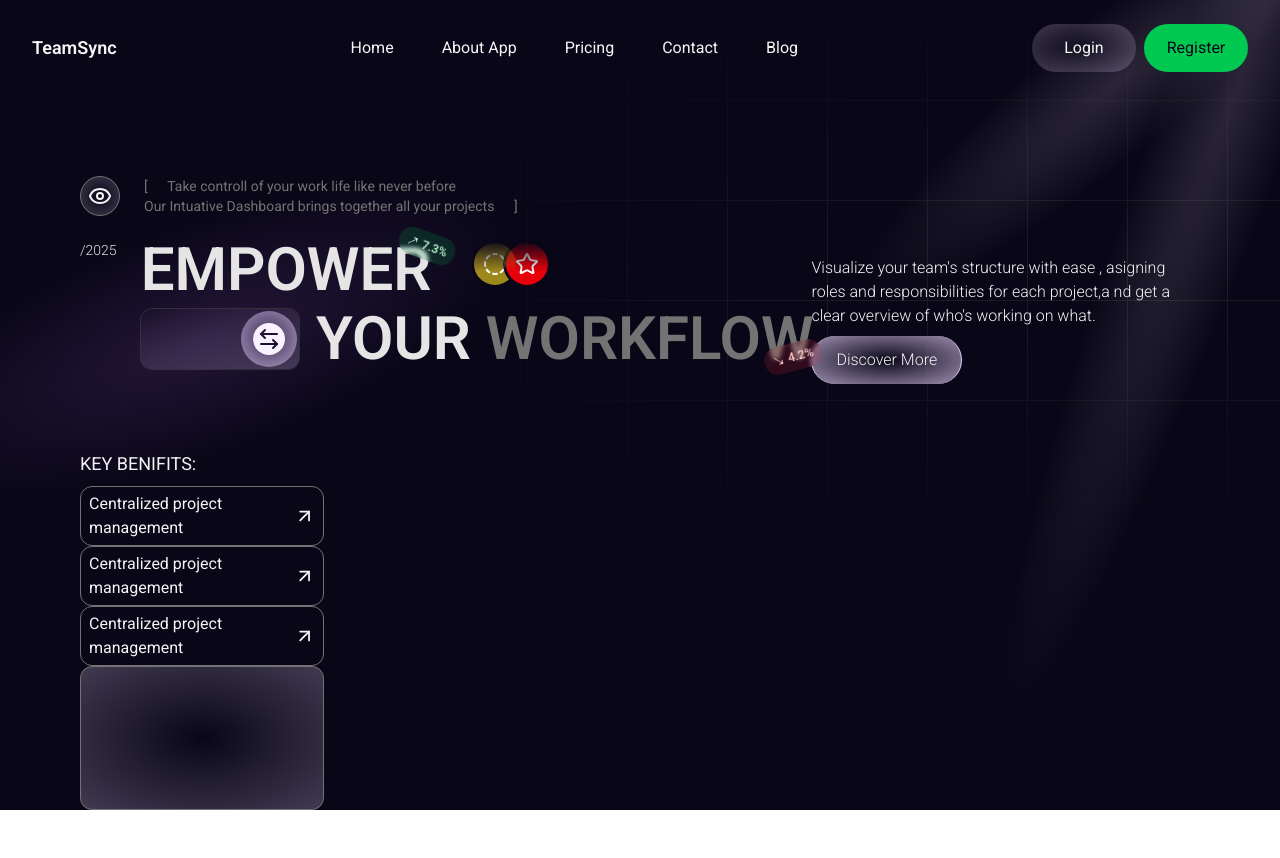
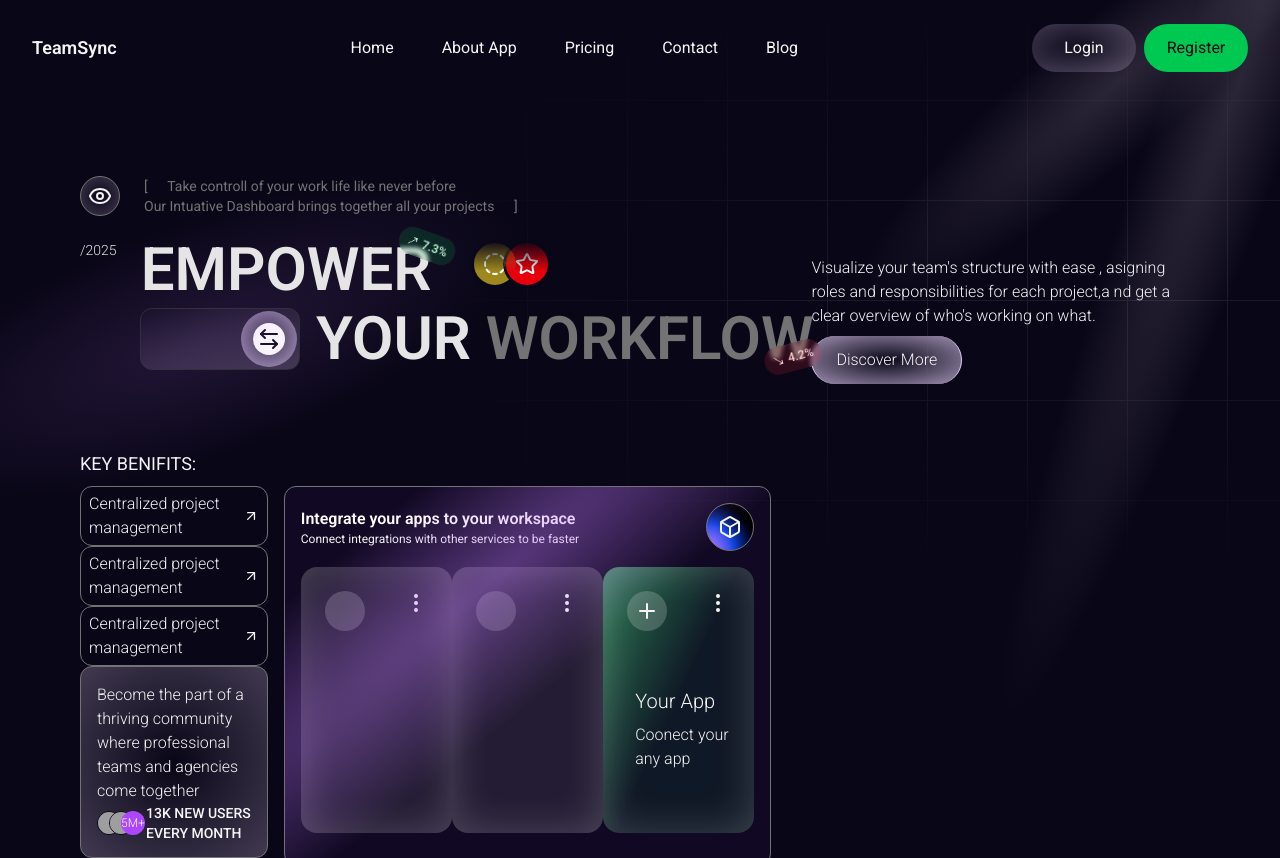
Before and after one commit to prasad-nikam/Heros, a React (Vite) app: page / in a window 1280 px wide. Before the commit the page ends 810 px from the top, so only its background shows below. Built offline with nearby package versions, Linux system fonts and the light colour scheme; grey boxes are pictures that could not be loaded.

Commit message:
TeamSync: Create Feature section layout

```diff
--- /dev/null
+++ b/src/components/ui/StackedItems.tsx
@@ -0,0 +1,53 @@
+import React from "react";
+import { cn } from "@/lib/utils";
+
+type StackedItemsProps = {
+  children: React.ReactNode;
+  size?: number; // px
+  overlap?: number; // px
+  max?: number;
+  className?: string;
+};
+
+export default function StackedItems({
+  children,
+  size = 24,
+  overlap = 12,
+  max,
+  className,
+}: StackedItemsProps) {
+  const items = React.Children.toArray(children);
+  const visibleItems = max ? items.slice(0, max) : items;
+  const extraCount = max && items.length > max ? items.length - max : 0;
+
+  return (
+    <div className={cn("flex", className)}>
+      {visibleItems.map((child, index) => (
+        <div
+          key={index}
+          className="flex items-center justify-center"
+          style={{
+            width: size,
+            height: size,
+            marginLeft: index === 0 ? 0 : -overlap,
+          }}
+        >
+          {child}
+        </div>
+      ))}
+
+      {extraCount > 0 && (
+        <div
+          className="flex items-center justify-center rounded-full bg-neutral-800 text-xs text-white"
+          style={{
+            width: size,
+            height: size,
+            marginLeft: -overlap,
+          }}
+        >
+          +{extraCount}
+        </div>
+      )}
+    </div>
+  );
+}
--- a/src/index.css
+++ b/src/index.css
@@ -4,3 +4,7 @@
 * {
   font-family: Roboto, sans-serif;
 }
+
+:root {
+  --color-green-400: 74 222 128;
+}
--- /dev/null
+++ b/src/pages/TeamSync/sections/Hero/FeaturesSection.tsx
@@ -0,0 +1,84 @@
+import { cn } from "@/lib/utils";
+import { Box, EllipsisVertical, Plus } from "lucide-react";
+import { div } from "motion/react-client";
+import React from "react";
+
+const FeaturesSection = () => {
+  return (
+    <div
+      className={cn(
+        "relative mt-2 mr-10 flex h-full w-2/3 flex-col overflow-hidden rounded-xl border border-neutral-500 p-4",
+        "bg-purple-500/5",
+      )}
+    >
+      <div className="flex items-center justify-between">
+        <div>
+          <div className="font-semibold text-white">
+            Integrate your apps to your workspace
+          </div>
+          <div className="text-xs">
+            Connect integrations with other services to be faster
+          </div>
+        </div>
+        <div
+          className={cn(
+            "flex size-12 items-center justify-center rounded-full",
+            "border border-neutral-500",
+            "bg-[radial-gradient(circle_at_bottom_left,var(--color-purple-400)_0%,var(--color-blue-700)_40%,var(--color-black)_80%,transparent_100%)]",
+          )}
+        >
+          <Box />
+        </div>
+      </div>
+      <div className="flex justify-around h-full w-full my-4">
+          <Card/>
+          <Card/>
+          <Card
+            title="Your App"
+            Description="Coonect your any app"
+            className={cn(
+                "bg-green-500/8",
+                "bg-[linear-gradient(115deg,rgb(var(--color-green-400)_/_0.5)_0%,transparent_50%)]"
+            )}
+            logo={<Plus/>}
+        />
+      </div>
+
+      <div
+        className={cn(
+          "absolute -top-10 -left-200 h-70 w-500 -rotate-40 rounded-full",
+          "backdrop-blur-10xl bg-[radial-gradient(var(--color-purple-400)_0%,transparent_60%)] opacity-40",
+        )}
+      ></div>
+    </div>
+  );
+};
+
+export default FeaturesSection;
+
+type CardProps = {
+    className?: String;
+    logo?:any;
+    title:String;
+    Description:String;
+}
+
+const Card:React.FC<CardProps> = ({className,logo, title, Description}:CardProps)=>{
+
+    return(
+        <div className={cn(
+            "h-full w-50 bg-neutral-50/8 rounded-2xl flex flex-col",
+            "shadow-[inset_0_0_40px_rgba(256,256,256,0.2)]",
+            className
+            )}>
+                <div className="flex justify-between m-6">
+                    <div className="size-10 rounded-full bg-neutral-100/20 flex justify-center items-center">{logo}</div>
+                    <EllipsisVertical/>
+                </div>
+                <div className=" flex flex-col gap-2 w-3/4 m-8 justify-self-center">
+                    <div className="font-light text-xl text-wrap">{title}</div>
+                    <div className="font-light wrap-break-word w-">{Description}</div>
+                </div>
+        </div>
+    )
+}
--- a/src/pages/TeamSync/sections/Hero/HeroBenifitsSection.jsx
+++ b/src/pages/TeamSync/sections/Hero/HeroBenifitsSection.jsx
@@ -1,28 +1,67 @@
-import { ArrowUpRight } from "lucide-react"
+import { ArrowUpRight } from "lucide-react";
 import { cn } from "@/lib/utils";
-
+import StackedItems from "@/components/ui/StackedItems";
+import FeaturesSection from "./FeaturesSection";
 const HeroBenifitsSection = () => {
   return (
-        <div className="flex flex-col w-full">
+    <div className="flex w-full flex-col">
       <div className="mt-20 text-lg">KEY BENIFITS:</div>
-            <div className="flex flex-col flex-1 w-1/3 mt-2">
+      <div className="flex w-full gap-4">
+        <div className="mt-2 flex w-1/3 flex-1 flex-col">
           <BenifitsCard />
           <BenifitsCard />
           <BenifitsCard />
-                <div className={cn("h-36 w-full rounded-xl border border-neutral-500 px-2 flex justify-between items-center", "bg-[radial-gradient(transparent_0%,var(--color-purple-200)_400%)]")}></div>
+          <div
+            className={cn(
+              "flex h-48 w-full flex-col justify-between rounded-xl border border-neutral-500 p-4 font-light",
+              "bg-[radial-gradient(transparent_0%,var(--color-purple-200)_400%)]",
+            )}
+          >
+            <div className="text-sx text-wrap">
+              {" "}
+              Become the part of a thriving community where professional teams
+              and agencies come together{" "}
             </div>
+            <div className="flex h-10 w-full items-center justify-between">
+              <StackedItems className="">
+                <img
+                  src="https://images.unsplash.com/photo-1764593154804-e7646a005ce0?w=500&auto=format&fit=crop&q=60&ixlib=rb-4.1.0&ixid=M3wxMjA3fDB8MHx0b3BpYy1mZWVkfDd8dG93SlpGc2twR2d8fGVufDB8fHx8fA%3D%3D"
+                  alt=""
+                  className="size-6 rounded-full border border-[#090617] object-cover"
+                />
+                <img
+                  src="https://plus.unsplash.com/premium_photo-1764601209414-e97da0c11b7f?w=500&auto=format&fit=crop&q=60&ixlib=rb-4.1.0&ixid=M3wxMjA3fDB8MHx0b3BpYy1mZWVkfDIxfHRvd0paRnNrcEdnfHxlbnwwfHx8fHw%3D"
+                  alt=""
+                  className="size-6 rounded-full border border-[#090617] object-cover"
+                />
+                <div className="flex h-full w-full items-center justify-center rounded-full bg-purple-500 text-xs text-white">
+                  5M+
+                </div>
+              </StackedItems>
+              <div className="text-sm font-medium">
+                13K NEW USERS <br />
+                EVERY MONTH
+              </div>
+            </div>
+          </div>
+        </div>
+        <FeaturesSection />
+      </div>
+    </div>
+  );
+};
 
-        </div>
-    )
-}
-
-export default HeroBenifitsSection
+export default HeroBenifitsSection;
 
 const BenifitsCard = () => {
-    return (<>
-        <div className="h-15 w-full rounded-xl border border-neutral-500 px-2 flex justify-between items-center">
-            <div className="text-sx">Centralized project management </div>
+  return (
+    <>
+      <div className="flex h-15 w-full items-center justify-between rounded-xl border border-neutral-500 px-2">
+        <div className="text-sx font-light">
+          Centralized project management{" "}
+        </div>
         <ArrowUpRight />
       </div>
-    </>)
-}
+    </>
+  );
+};
--- a/vite.config.ts
+++ b/vite.config.ts
@@ -6,7 +6,7 @@ import path from "path";
 // https://vite.dev/config/
 export default defineConfig({
   plugins: [react(), tailwindcss()],
-    resolve: {
+  resolve: {
     alias: {
       "@": path.resolve(__dirname, "src"),
     },
```
Also changed, not shown: src/pages/TeamSync/sections/Hero/HeroHeadline.tsx (+6 -6 lines), src/pages/TeamSync/sections/Hero/HeroIntro.tsx (+7 -7 lines). Lines whose indentation alone changed are shown as unchanged.
